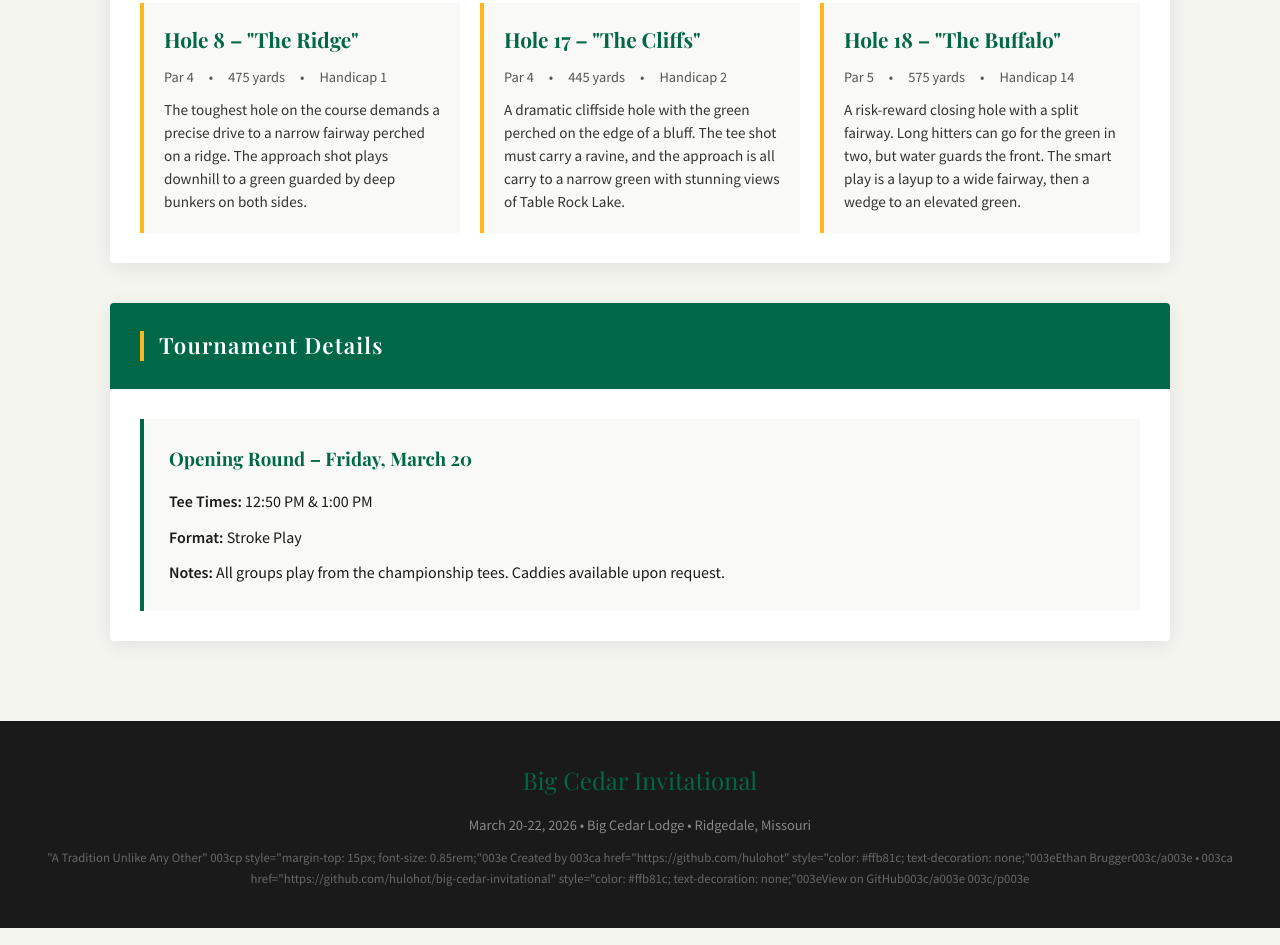
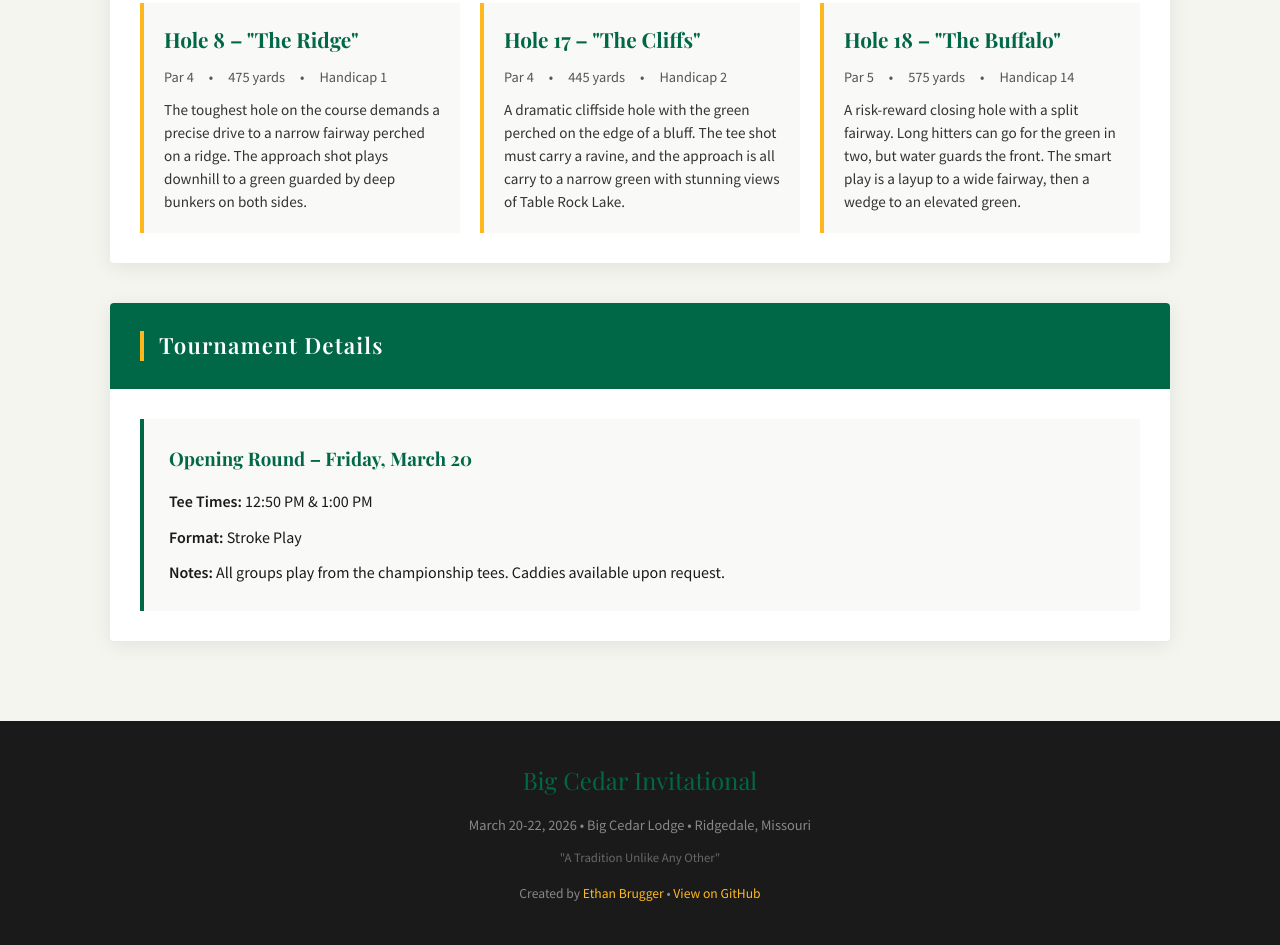
Before and after one commit to hulohot/big-cedar-invitational, a plain HTML site: page courses/buffalo-ridge.html in a window 1280 px wide. Shown: the part 2884-3829 px from the top of the page. Drawn offline with nearby package versions, Linux system fonts and the light colour scheme.

Commit message:
Fix HTML tags in footer - proper escaping for GitHub links

```diff
--- a/courses/buffalo-ridge.html
+++ b/courses/buffalo-ridge.html
@@ -542,11 +542,11 @@
     <footer class="footer">
         <div class="footer-logo">Big Cedar Invitational</div>
         <p>March 20-22, 2026 • Big Cedar Lodge • Ridgedale, Missouri</p>
-        <p style="margin-top: 10px; font-size: 0.8rem; opacity: 0.7;">"A Tradition Unlike Any Other"
-        003cp style="margin-top: 15px; font-size: 0.85rem;"003e
-            Created by 003ca href="https://github.com/hulohot" style="color: #ffb81c; text-decoration: none;"003eEthan Brugger003c/a003e •
-            003ca href="https://github.com/hulohot/big-cedar-invitational" style="color: #ffb81c; text-decoration: none;"003eView on GitHub003c/a003e
-        003c/p003e</p>
+        <p style="margin-top: 10px; font-size: 0.8rem; opacity: 0.7;">"A Tradition Unlike Any Other"</p>
+        <p style="margin-top: 15px; font-size: 0.85rem;">
+            Created by <a href="https://github.com/hulohot" style="color: #ffb81c; text-decoration: none;">Ethan Brugger</a> •
+            <a href="https://github.com/hulohot/big-cedar-invitational" style="color: #ffb81c; text-decoration: none;">View on GitHub</a>
+        </p>
     </footer>
 </body>
 </html>
```
Also changed, not shown: courses/cliffhangers.html (+5 -5 lines), courses/ozarks-national.html (+5 -5 lines), courses/paynes-valley.html (+5 -5 lines).
